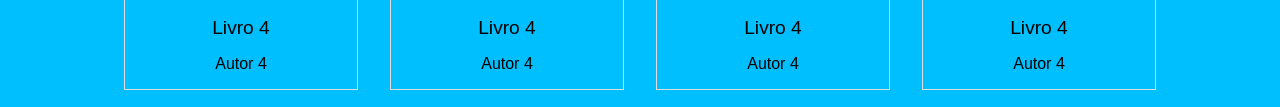
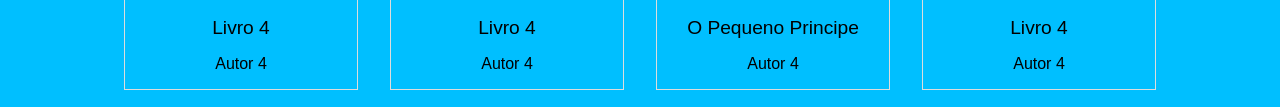
Before and after one commit to kpaulo54/biblioteca, a plain HTML site: page index.html in a window 1280 px wide. Shown: the part 833-940 px from the top of the page. Drawn offline with nearby package versions, Linux system fonts and the light colour scheme.

Commit message:
Atualizar o index.html

```diff
--- a/index.html
+++ b/index.html
@@ -114,7 +114,7 @@
         </div>
         <div class="book">
             <img src="https://encrypted-tbn0.gstatic.com/images?q=tbn:ANd9GcQ7Ah4SvX1E23CeWCP3GNje7h7LPawnhx2OMVQaKFNYMw71ZFi_OMjW2pc&s=10" alt="Livro 4">
-            <div class="book-title">Livro 4</div>
+            <div class="book-title">O Pequeno Principe</div>
             <div class="book-author">Autor 4</div>
         </div>
         <div class="book">
```
